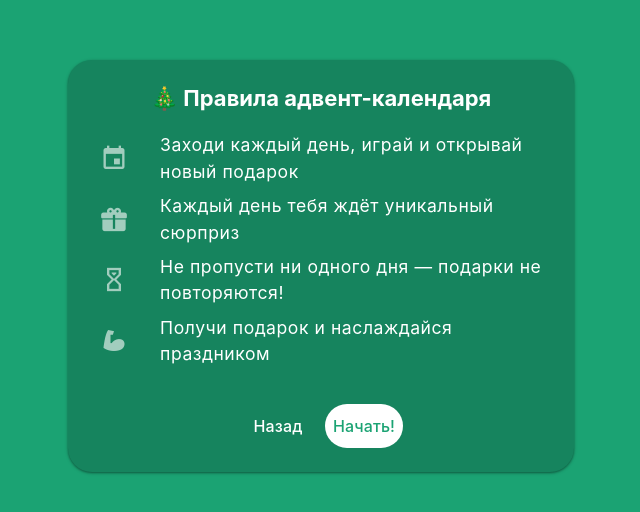
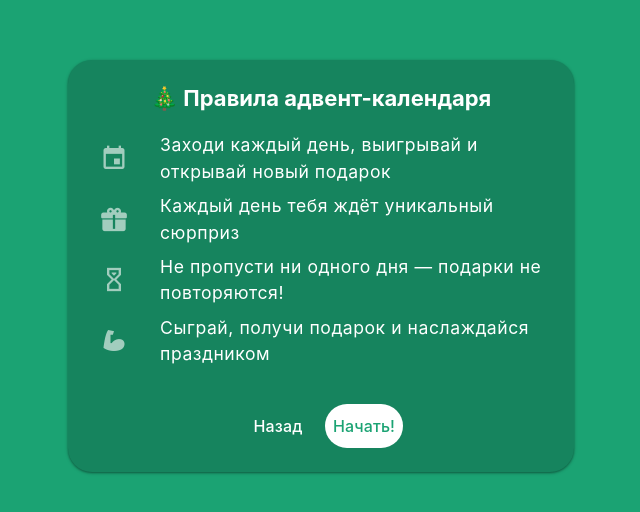
Before and after one commit to UlianaKustova/AdvProj, a Vue app: page /#/rules in a window 1280 px wide. Shown: the part 134-646 px from the top of the page, without its empty margins (319-959 px from the left). Built offline with nearby package versions, Linux system fonts and the light colour scheme.

Commit message:
try husky fix

```diff
--- a/package.json
+++ b/package.json
@@ -12,7 +12,8 @@
     "lint": "eslint . --ext .vue,.js,.ts,.jsx,.tsx",
     "lint:fix": "eslint . --ext .vue,.js,.ts,.jsx,.tsx --fix",
     "format": "prettier --write .",
-    "prepare": "husky"
+    "prepare": "husky",
+    "lint-staged": "lint-staged"
   },
   "lint-staged": {
     "*.{vue,js,ts,jsx,tsx}": [
@@ -55,6 +56,6 @@
     "vue-tsc": "^3.3.5"
   },
   "engines": {
-    "node": "^22.18.0 || >=24.12.0"
+    "node": ">=20"
   }
 }
--- a/src/views/RulesPage.vue
+++ b/src/views/RulesPage.vue
@@ -9,14 +9,17 @@ const fromCalendar = computed(() => route.query.from === "calendar");
 const rules = [
   {
     icon: "mdi-calendar",
-    text: "Заходи каждый день, играй и открывай новый подарок",
+    text: "Заходи каждый день, выигрывай и открывай новый подарок",
   },
   { icon: "mdi-gift", text: "Каждый день тебя ждёт уникальный сюрприз" },
   {
     icon: "mdi-timer-sand",
     text: "Не пропусти ни одного дня — подарки не повторяются!",
   },
-  { icon: "mdi-arm-flex", text: "Получи подарок и наслаждайся праздником" },
+  {
+    icon: "mdi-arm-flex",
+    text: "Сыграй, получи подарок и наслаждайся праздником",
+  },
 ];
 
 const goToCalendar = () => {
```
Also changed, not shown: 1 other file (tests, documents, lock files or other folders).
